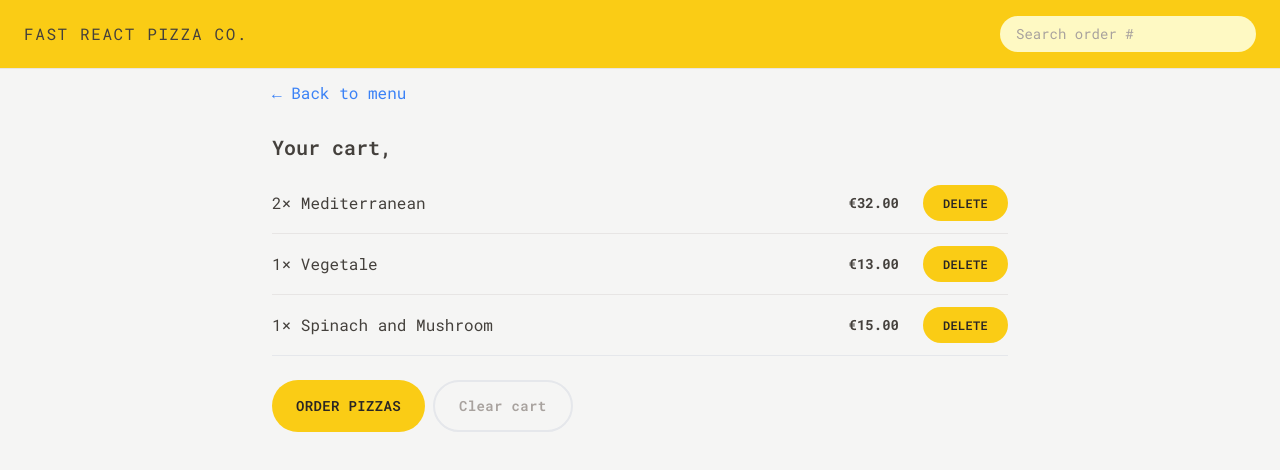
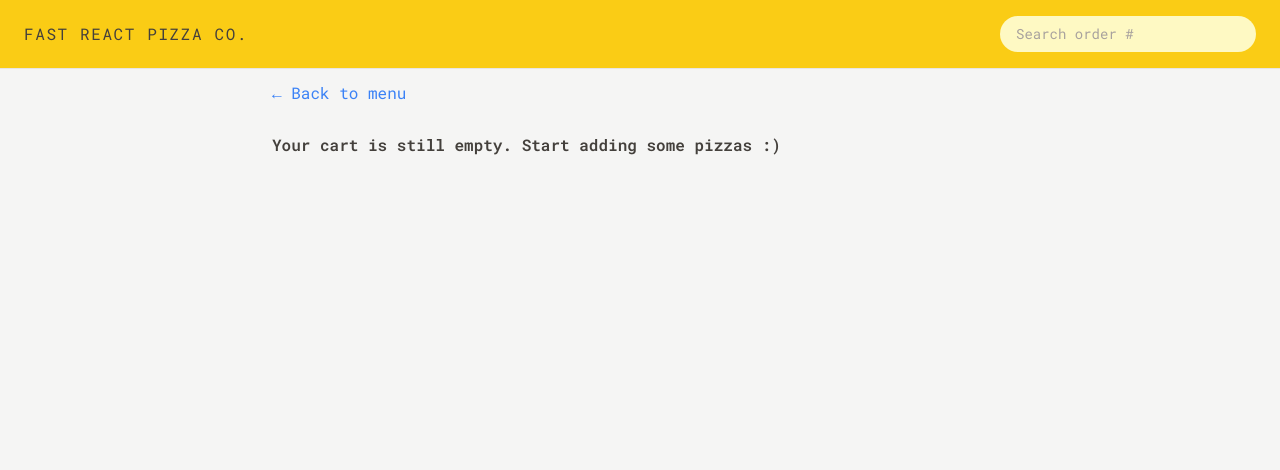
Before and after one commit to elenaharan/fast-react-pizza, a React (Vite) app: page /cart in a window 1280 px wide. Shown: the top 470 px of the page. Built offline with nearby package versions, Linux system fonts and the light colour scheme.

Commit message:
Building the cart page

```diff
--- a/src/features/cart/Cart.jsx
+++ b/src/features/cart/Cart.jsx
@@ -1,36 +1,17 @@
 import LinkButton from '../../ui/LinkButton';
 import Button from '../../ui/Button';
-import CartItem from './CartItem'
-import { useSelector } from 'react-redux';
-
-const fakeCart = [
-  {
-    pizzaId: 12,
-    name: 'Mediterranean',
-    quantity: 2,
-    unitPrice: 16,
-    totalPrice: 32,
-  },
-  {
-    pizzaId: 6,
-    name: 'Vegetale',
-    quantity: 1,
-    unitPrice: 13,
-    totalPrice: 13,
-  },
-  {
-    pizzaId: 11,
-    name: 'Spinach and Mushroom',
-    quantity: 1,
-    unitPrice: 15,
-    totalPrice: 15,
-  },
-];
+import CartItem from './CartItem';
+import EmptyCart from './EmptyCart';
+import { useDispatch, useSelector } from 'react-redux';
+import { clearCart, getCart } from './cartSlice';
+import {getUsername } from '../user/userSlice';
 
 function Cart() {
-  const username = useSelector(store => store.user.username);
+  const username = useSelector(getUsername);
+  const cart = useSelector(getCart);
+  const dispatch = useDispatch();
 
-  const cart = fakeCart;
+  if (!cart.length) return <EmptyCart />
 
   return (
     <div className='px-4 py-3'>
@@ -44,7 +25,7 @@
 
       <div className='mt-6 space-x-2'>
         <Button to="/order/new" type="primary">Order pizzas</Button>
-        <Button type="secondary">Clear cart</Button>
+        <Button type="secondary" onClick={() => dispatch(clearCart())}>Clear cart</Button>
       </div>
     </div>
   );
--- a/src/features/cart/EmptyCart.jsx
+++ b/src/features/cart/EmptyCart.jsx
@@ -1,11 +1,11 @@
-import { Link } from 'react-router-dom';
+import LinkButton from "../../ui/LinkButton";
 
 function EmptyCart() {
   return (
-    <div>
-      <Link to="/menu">&larr; Back to menu</Link>
+    <div className="px-4 py-3">
+      <LinkButton to="/menu">&larr; Back to menu</LinkButton>
 
-      <p>Your cart is still empty. Start adding some pizzas :)</p>
+      <p className="font-semibold mt-7">Your cart is still empty. Start adding some pizzas :)</p>
     </div>
   );
 }
--- a/src/features/cart/cartSlice.jsx
+++ b/src/features/cart/cartSlice.jsx
@@ -45,5 +45,6 @@
 
 export default cartSlice.reducer;
 
+export const getCart = state => state.cart.cart;
 export const getTotalCartQuantity = state => state.cart.cart.reduce((sum, item) => sum + item.quantity,0);
 export const getTotalCartPrice = state => state.cart.cart.reduce((sum, item) => sum + item.totalPrice,0);
--- a/src/features/user/userSlice.js
+++ b/src/features/user/userSlice.js
@@ -38,3 +38,4 @@
 
 export const { updateName} = userSlice.actions;
 export default userSlice.reducer;
+export const getUsername = state => state.user.username;
```
